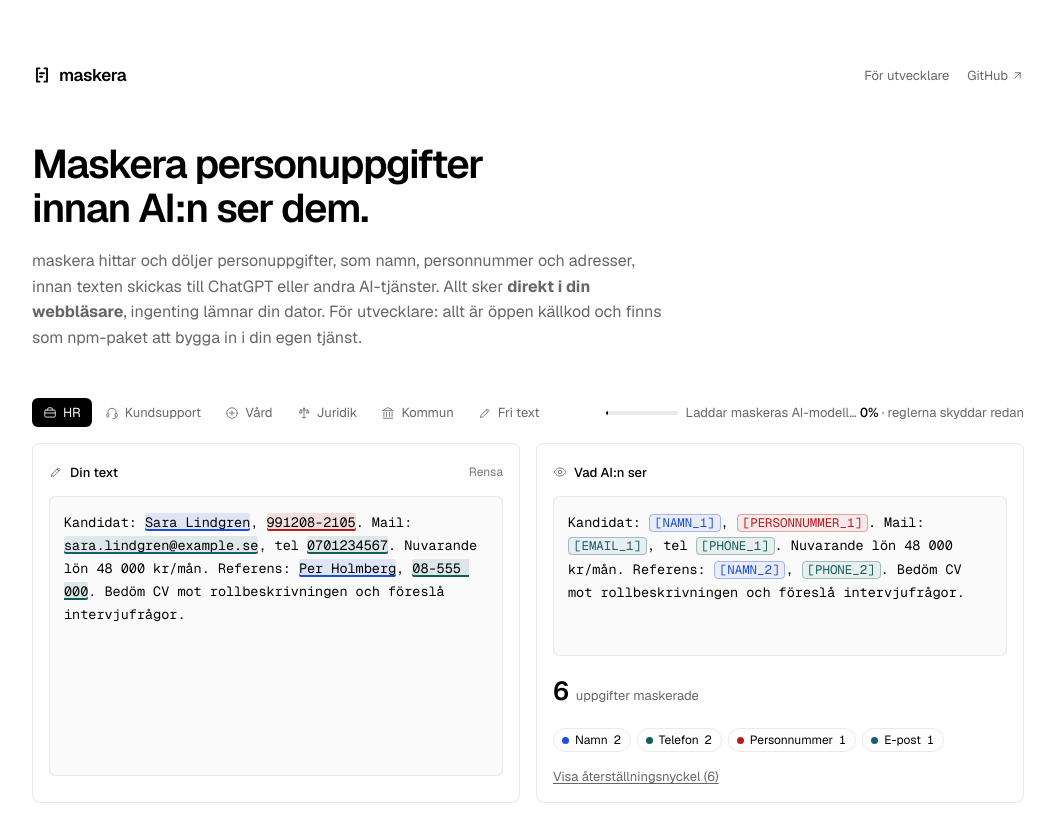
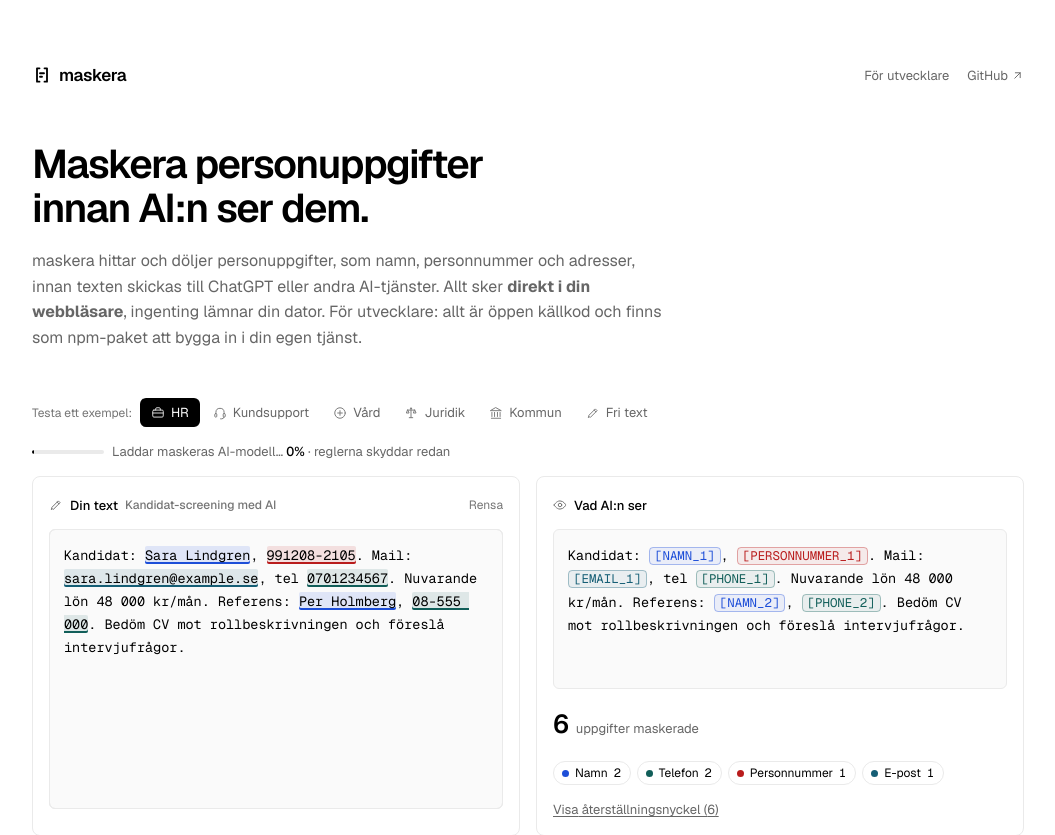
Before and after one commit to joelhagvall/maskera, a React (Vite) app in the folder apps/demo/: page / in a window 1280 px wide. Shown: the top 835 px of the page, without its empty margins (112-1167 px from the left). Built offline with nearby package versions, Linux system fonts and the light colour scheme.

Commit message:
demo: label the scenario tabs, show the scenario tagline
'Testa ett exempel:' in front of the tabs says what they are, and the
active scenario's tagline shows in the input card head for context.
Fri text drops its tagline, which also removes the odd 'Exempel: din
egen text' placeholder line.

```diff
--- a/apps/demo/src/components/Controls.tsx
+++ b/apps/demo/src/components/Controls.tsx
@@ -54,6 +54,7 @@ export function Controls({
   return (
     <div className="controls">
       <div className="tabs">
+        <span className="tabs-label">Testa ett exempel:</span>
         {scenarios.map((s) => {
           const Icon = DOMAIN_ICONS[s.id]
           return (
--- a/apps/demo/src/components/InputCard.tsx
+++ b/apps/demo/src/components/InputCard.tsx
@@ -22,6 +22,7 @@ export function InputCard({
         <span className="card-title">
           <PencilIcon size={14} />
           Din text
+          {tagline && text ? <span className="card-sub">{tagline}</span> : null}
         </span>
         {text ? (
           <button type="button" className="clear" onClick={() => onChange("")}>
@@ -39,7 +40,9 @@ export function InputCard({
           value={text}
           aria-label="Din text"
           spellCheck={false}
-          placeholder={`Skriv eller klistra in egen text här. Allt körs lokalt.\n\nExempel: ${tagline}`}
+          placeholder={`Skriv eller klistra in egen text här. Allt körs lokalt.${
+            tagline ? `\n\nExempel: ${tagline}` : ""
+          }`}
           onChange={(e) => onChange(e.target.value)}
           onScroll={(e) => {
             if (backdropRef.current) backdropRef.current.scrollTop = e.currentTarget.scrollTop
--- a/apps/demo/src/scenarios.ts
+++ b/apps/demo/src/scenarios.ts
@@ -46,7 +46,7 @@ export const scenarios: Scenario[] = [
     id: "fritext",
     icon: "✍️",
     name: "Fri text",
-    tagline: "din egen text",
+    tagline: "",
     text: "",
   },
 ]
--- a/apps/demo/src/styles.css
+++ b/apps/demo/src/styles.css
@@ -139,8 +139,14 @@ body {
 }
 .tabs {
   display: flex;
+  align-items: center;
   flex-wrap: wrap;
   gap: 2px;
+}
+.tabs-label {
+  font-size: 12px;
+  color: var(--muted-2);
+  margin-right: 6px;
 }
 .tab {
   display: inline-flex;
```
